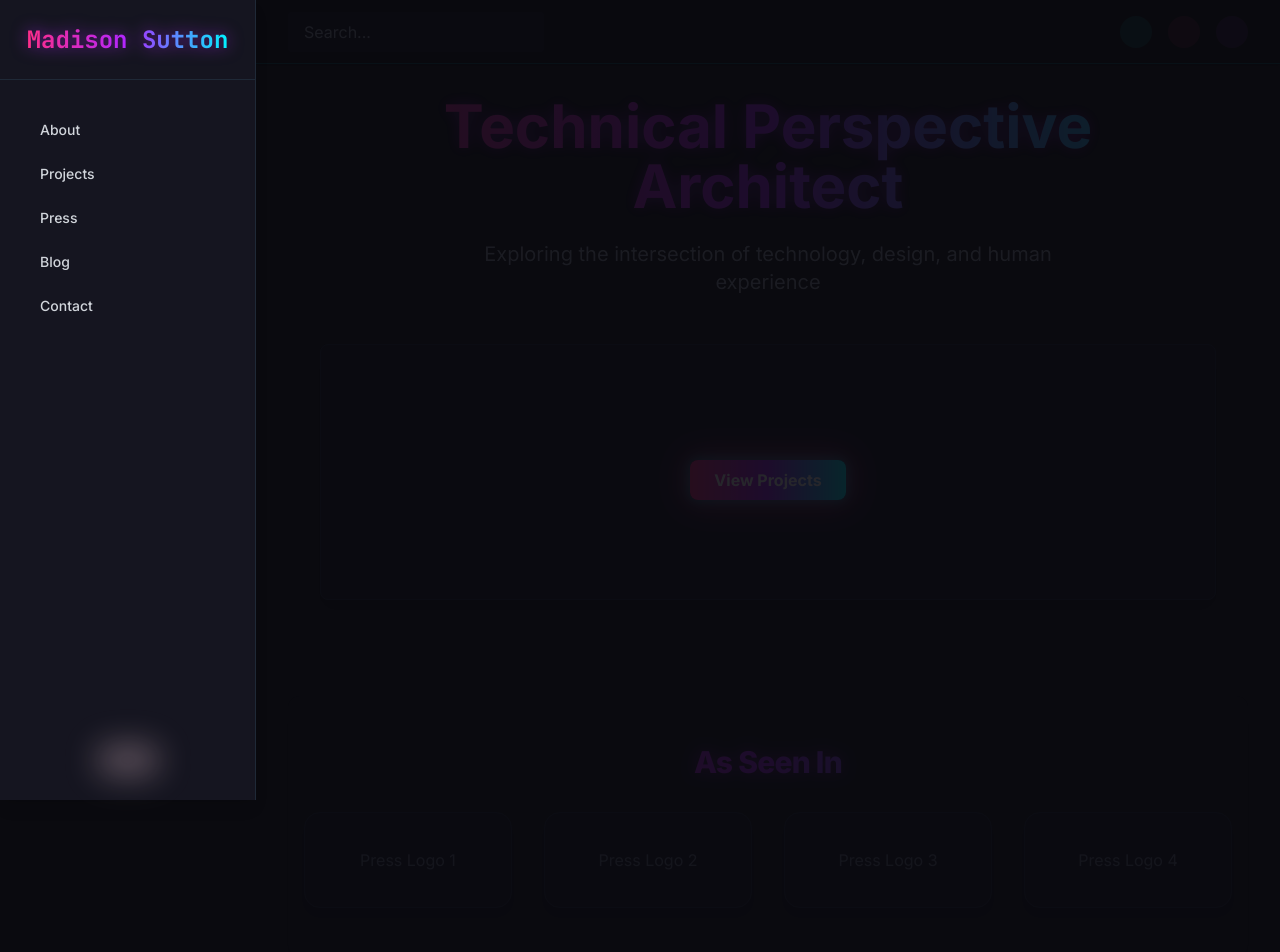
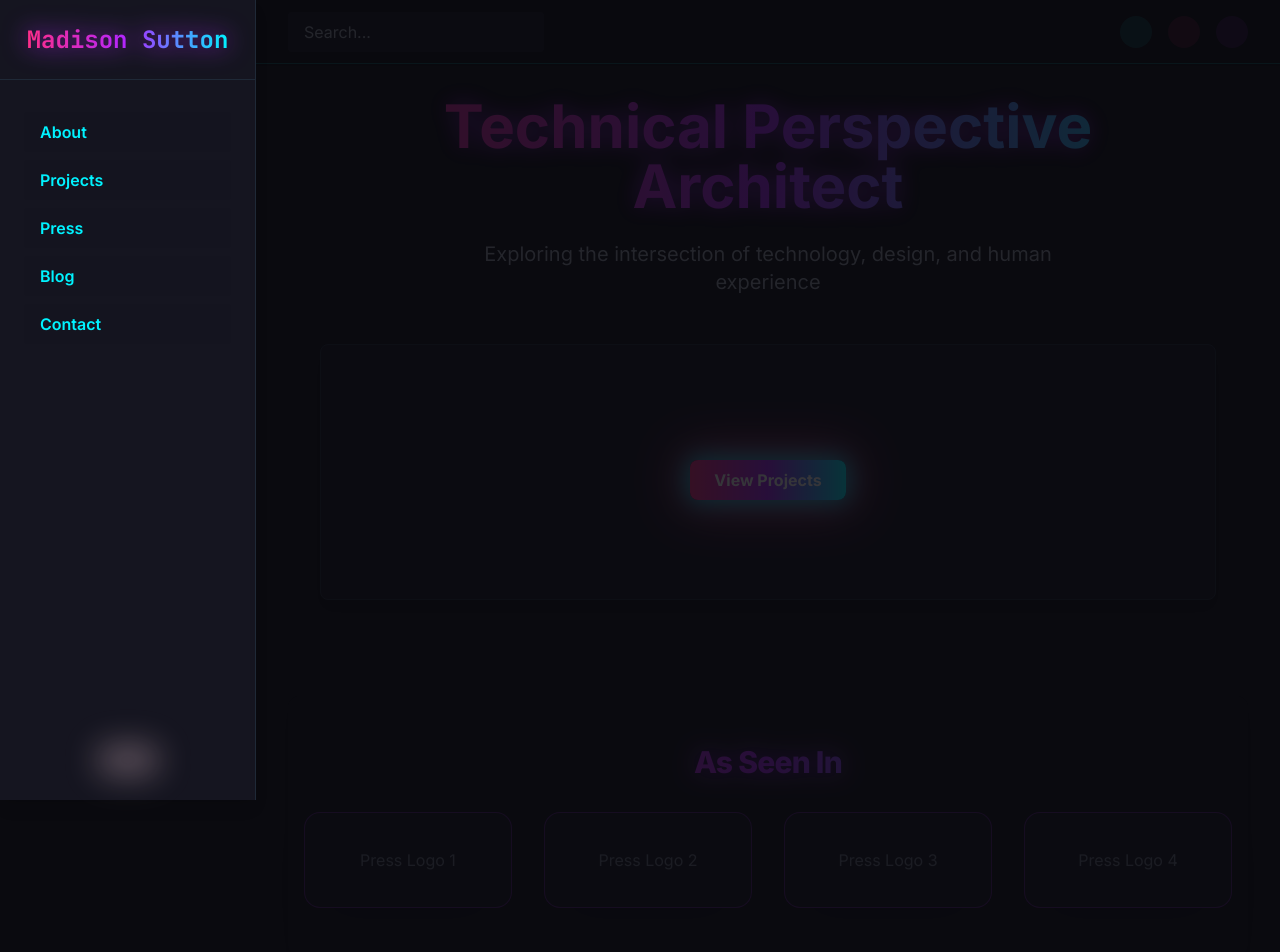
Before and after one commit to MadisonSNYC/Portfolio-, a Next.js app: page / in a window 1280 px wide. Shown: the top 952 px of the page. Built offline with nearby package versions, Linux system fonts and the light colour scheme.

Commit message:
Fix: Add postcss.config.js and make styles more robust for Vercel deployment

```diff
--- a/app/globals.css
+++ b/app/globals.css
@@ -4,23 +4,23 @@
 
 @layer base {
   body {
-    @apply antialiased;
+    @apply antialiased bg-dark-bg text-white;
   }
 }
 
 @layer components {
   .neon-text {
-    @apply text-transparent bg-clip-text bg-gradient-to-r from-neon-pink via-neon-purple to-neon-blue drop-shadow-[0_0_8px_#b026ff99];
+    @apply text-transparent bg-clip-text bg-gradient-to-r from-neon-pink via-neon-purple to-neon-blue drop-shadow-[0_0_12px_#b026ffcc];
   }
   .neon-glow {
-    box-shadow: 0 0 12px 2px #00f3ff66, 0 0 32px 4px #ff2e8899;
-    border: 1.5px solid #00f3ff;
+    box-shadow: 0 0 24px 4px #00f3ffcc, 0 0 48px 8px #ff2e88cc;
+    border: 2px solid #00f3ff;
   }
   .nav-link {
-    @apply px-4 py-2 text-sm font-medium text-gray-300 hover:text-white transition-colors rounded-lg;
+    @apply px-4 py-2 text-base font-semibold text-neon-blue hover:text-neon-pink transition-colors rounded-lg bg-dark-surface/80;
   }
   .card {
-    @apply bg-dark-surface rounded-2xl p-6 border border-gray-800 hover:border-neon-purple/30 transition-colors shadow-xl;
+    @apply bg-dark-surface rounded-2xl p-6 border border-neon-purple/40 transition-colors shadow-2xl;
   }
   .section-title {
     @apply text-3xl font-extrabold mb-8 neon-text tracking-tight;
@@ -30,11 +30,11 @@
     background-repeat: no-repeat;
     background-position: bottom right;
     background-size: 320px;
-    opacity: 0.12;
+    opacity: 0.18;
     pointer-events: none;
   }
   .neon-btn {
     @apply px-6 py-2 rounded-lg font-bold bg-gradient-to-r from-neon-pink via-neon-purple to-neon-blue text-white shadow-lg hover:scale-105 transition-transform;
-    box-shadow: 0 0 12px 2px #00f3ff66, 0 0 32px 4px #ff2e8899;
+    box-shadow: 0 0 24px 4px #00f3ffcc, 0 0 48px 8px #ff2e88cc;
   }
 }
--- /dev/null
+++ b/postcss.config.js
@@ -0,0 +1,6 @@
+module.exports = {
+  plugins: {
+    tailwindcss: {},
+    autoprefixer: {},
+  },
+}
```
